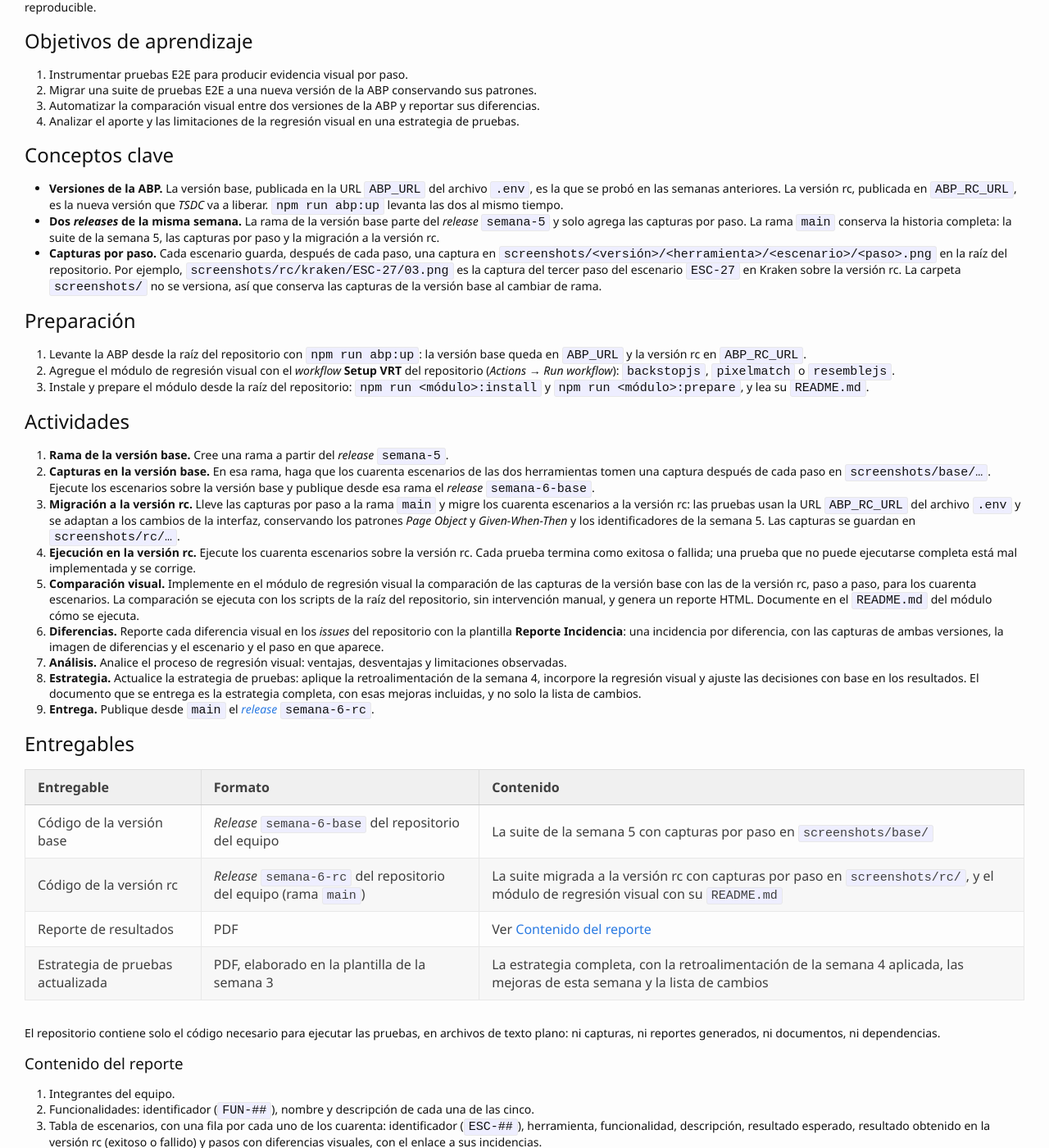
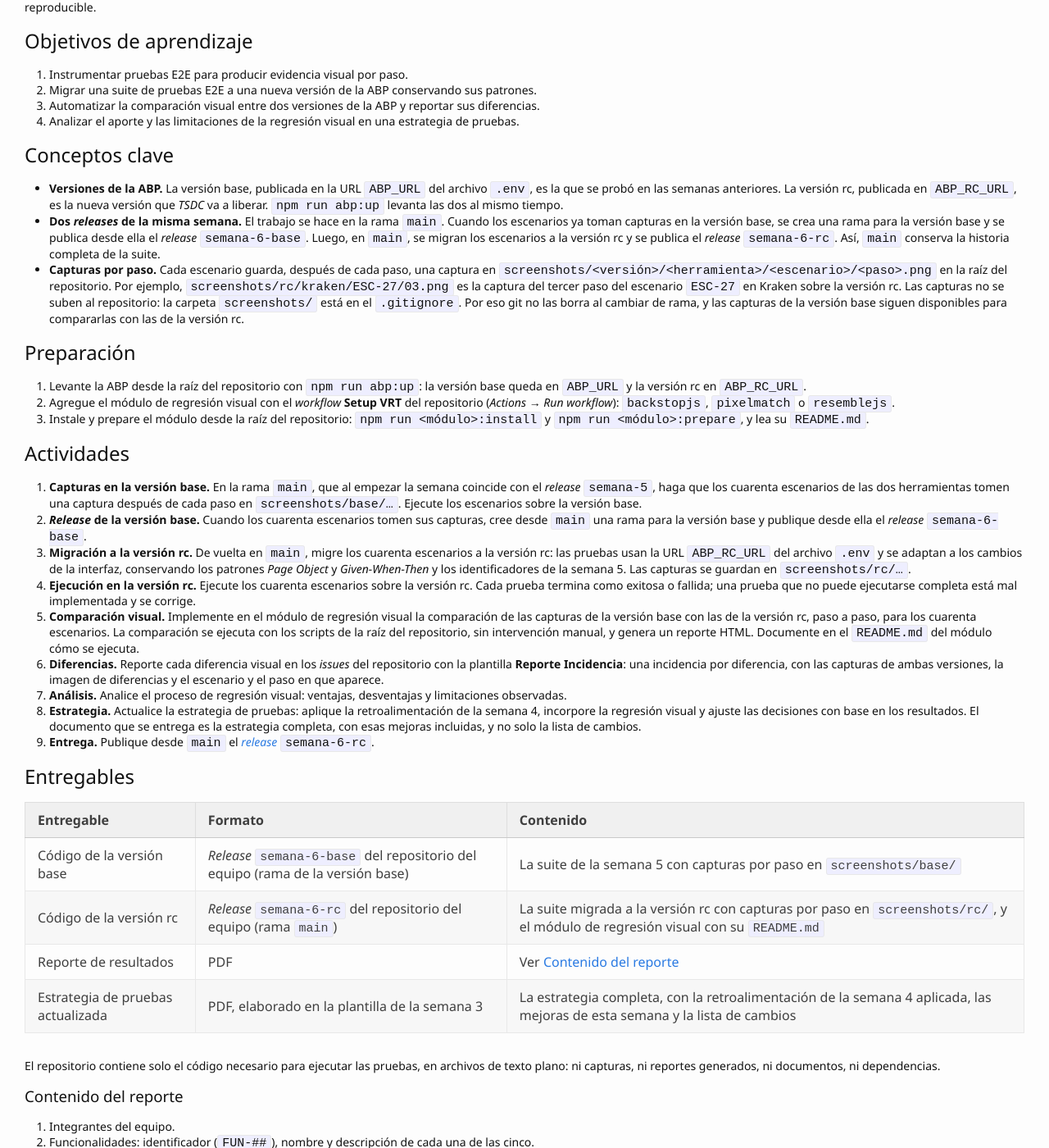
Before and after one commit to TiCSw/mt1_guias_pruebas, a Jekyll site: the page built from docs/semanas/semana6.md, in a window 1280 px wide and 1400 px high, scrolled down 534 px. Shown: the whole window at 82% size. Built offline with Jekyll 4.4.1, drawn with Linux system fonts in a browser that asks for light colours; some web fonts are replaced; our own code applies the rules of GitHub Pages for plain Markdown files; comment, search, counter and statistics services are not loaded; some of the changed text lies outside the part shown.

Commit message:
docs(semanas): week 6 release flow from main and no table deductions

```diff
--- a/docs/semanas/semana6.md
+++ b/docs/semanas/semana6.md
@@ -26,14 +26,16 @@ versiones, los migrará a la versión rc y comparará las capturas de forma auto
 - **Versiones de la ABP.** La versión base, publicada en la URL `ABP_URL` del archivo `.env`, es la
   que se probó en las semanas anteriores. La versión rc, publicada en `ABP_RC_URL`, es la nueva
   versión que _TSDC_ va a liberar. `npm run abp:up` levanta las dos al mismo tiempo.
-- **Dos _releases_ de la misma semana.** La rama de la versión base parte del _release_ `semana-5` y
-  solo agrega las capturas por paso. La rama `main` conserva la historia completa: la suite de la
-  semana 5, las capturas por paso y la migración a la versión rc.
+- **Dos _releases_ de la misma semana.** El trabajo se hace en la rama `main`. Cuando los escenarios
+  ya toman capturas en la versión base, se crea una rama para la versión base y se publica desde ella
+  el _release_ `semana-6-base`. Luego, en `main`, se migran los escenarios a la versión rc y se publica
+  el _release_ `semana-6-rc`. Así, `main` conserva la historia completa de la suite.
 - **Capturas por paso.** Cada escenario guarda, después de cada paso, una captura en
   `screenshots/<versión>/<herramienta>/<escenario>/<paso>.png` en la raíz del repositorio. Por
   ejemplo, `screenshots/rc/kraken/ESC-27/03.png` es la captura del tercer paso del escenario `ESC-27`
-  en Kraken sobre la versión rc. La carpeta `screenshots/` no se versiona, así que conserva las
-  capturas de la versión base al cambiar de rama.
+  en Kraken sobre la versión rc. Las capturas no se suben al repositorio: la carpeta `screenshots/`
+  está en el `.gitignore`. Por eso git no las borra al cambiar de rama, y las capturas de la versión
+  base siguen disponibles para compararlas con las de la versión rc.
 
 ## Preparación
 
@@ -46,14 +48,15 @@ versiones, los migrará a la versión rc y comparará las capturas de forma auto
 
 ## Actividades
 
-1. **Rama de la versión base.** Cree una rama a partir del _release_ `semana-5`.
-2. **Capturas en la versión base.** En esa rama, haga que los cuarenta escenarios de las dos
-   herramientas tomen una captura después de cada paso en `screenshots/base/…`. Ejecute los
-   escenarios sobre la versión base y publique desde esa rama el _release_ `semana-6-base`.
-3. **Migración a la versión rc.** Lleve las capturas por paso a la rama `main` y migre los cuarenta
-   escenarios a la versión rc: las pruebas usan la URL `ABP_RC_URL` del archivo `.env` y se adaptan a
-   los cambios de la interfaz, conservando los patrones _Page Object_ y _Given-When-Then_ y los
-   identificadores de la semana 5. Las capturas se guardan en `screenshots/rc/…`.
+1. **Capturas en la versión base.** En la rama `main`, que al empezar la semana coincide con el
+   _release_ `semana-5`, haga que los cuarenta escenarios de las dos herramientas tomen una captura
+   después de cada paso en `screenshots/base/…`. Ejecute los escenarios sobre la versión base.
+2. **_Release_ de la versión base.** Cuando los cuarenta escenarios tomen sus capturas, cree desde
+   `main` una rama para la versión base y publique desde ella el _release_ `semana-6-base`.
+3. **Migración a la versión rc.** De vuelta en `main`, migre los cuarenta escenarios a la versión rc:
+   las pruebas usan la URL `ABP_RC_URL` del archivo `.env` y se adaptan a los cambios de la interfaz,
+   conservando los patrones _Page Object_ y _Given-When-Then_ y los identificadores de la semana 5.
+   Las capturas se guardan en `screenshots/rc/…`.
 4. **Ejecución en la versión rc.** Ejecute los cuarenta escenarios sobre la versión rc. Cada prueba
    termina como exitosa o fallida; una prueba que no puede ejecutarse completa está mal implementada
    y se corrige.
@@ -77,7 +80,7 @@ versiones, los migrará a la versión rc y comparará las capturas de forma auto
 
 | Entregable | Formato | Contenido |
 |---|---|---|
-| Código de la versión base | _Release_ `semana-6-base` del repositorio del equipo | La suite de la semana 5 con capturas por paso en `screenshots/base/` |
+| Código de la versión base | _Release_ `semana-6-base` del repositorio del equipo (rama de la versión base) | La suite de la semana 5 con capturas por paso en `screenshots/base/` |
 | Código de la versión rc | _Release_ `semana-6-rc` del repositorio del equipo (rama `main`) | La suite migrada a la versión rc con capturas por paso en `screenshots/rc/`, y el módulo de regresión visual con su `README.md` |
 | Reporte de resultados | PDF | Ver [Contenido del reporte](#contenido-del-reporte) |
 | Estrategia de pruebas actualizada | PDF, elaborado en la plantilla de la semana 3 | La estrategia completa, con la retroalimentación de la semana 4 aplicada, las mejoras de esta semana y la lista de cambios |
@@ -134,9 +137,7 @@ La evaluación sigue las [reglas de juego](reglas) del proyecto, incluidas sus _
 - **3.1 Funcionalidades [5 puntos, 1 por funcionalidad].** Las cinco funcionalidades tienen
   identificador (`FUN-##`), nombre y descripción.
 - **3.2 Tabla de escenarios [10 puntos].** La tabla contiene los cuarenta escenarios con todos sus
-  campos diligenciados y con los mismos identificadores del código. Cada escenario ausente,
-  incompleto o con un identificador distinto al del código resta 1 punto de este criterio, sin bajar
-  de 0.
+  campos diligenciados y con los mismos identificadores del código.
 - **3.3 Evidencia de ejecución [2 puntos, 1 por herramienta].** El reporte incluye, para cada
   herramienta, una captura de la salida de su ejecución en la versión rc en la que se ven sus veinte
   escenarios y su resultado.
```
Also changed, not shown: docs/semanas/semana5.md (+1 -3 lines).
